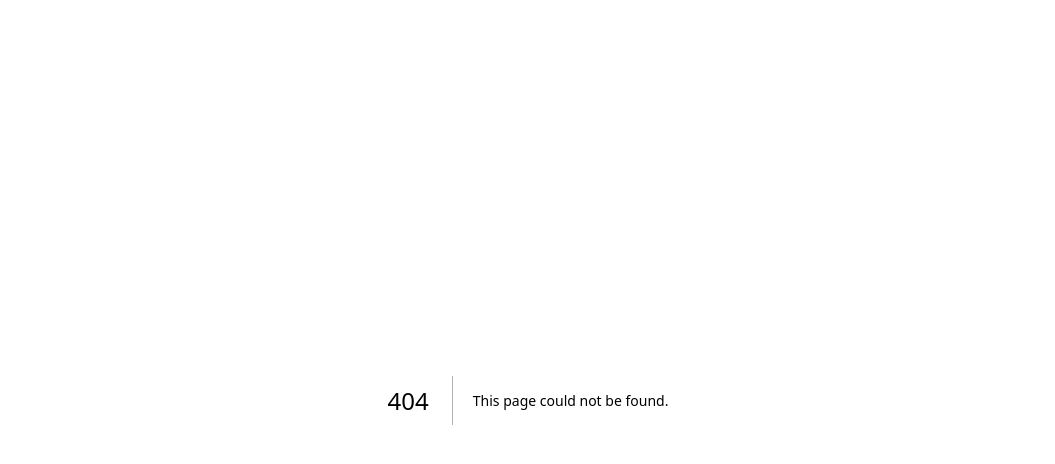
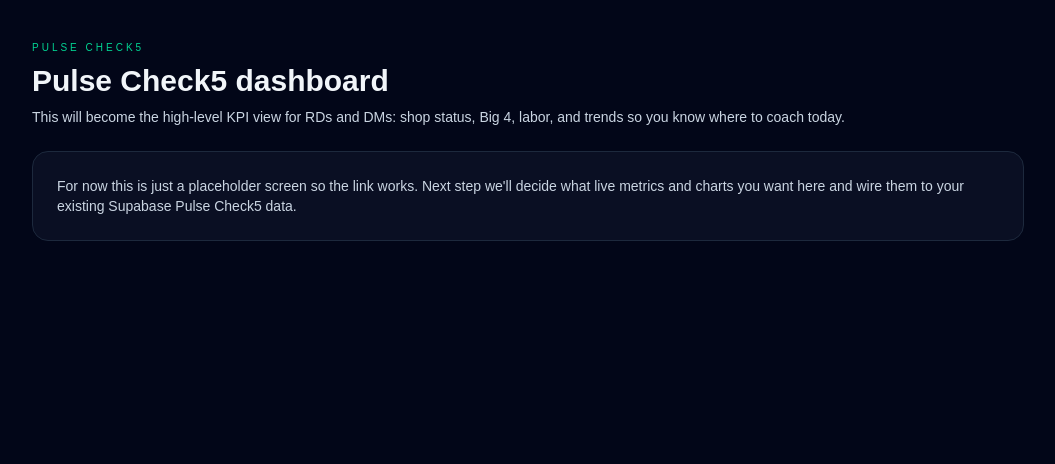
Before and after one commit to kwo744-075/pocketmanager5-site, a Next.js app: page /pulse-check5 in a window 1280 px wide. Before the commit this address had no page. Shown: the top 464 px of the page, without its empty margins (112-1167 px from the left). Built offline with nearby package versions, Linux system fonts and the light colour scheme.

Commit message:
Add Pulse Check5 page

```diff
--- /dev/null
+++ b/app/pulse-check5/page.tsx
@@ -0,0 +1,28 @@
+// app/pulse-check5/page.tsx
+
+export default function PulseCheckPage() {
+  return (
+    <main className="min-h-screen bg-slate-950 text-slate-100">
+      <div className="max-w-5xl mx-auto px-4 py-10 space-y-6">
+        <header className="space-y-2">
+          <p className="text-[10px] tracking-[0.3em] uppercase text-emerald-400">
+            Pulse Check5
+          </p>
+          <h1 className="text-3xl font-bold">Pulse Check5 dashboard</h1>
+          <p className="text-sm text-slate-300">
+            This will become the high-level KPI view for RDs and DMs: shop
+            status, Big 4, labor, and trends so you know where to coach today.
+          </p>
+        </header>
+
+        <section className="rounded-2xl border border-slate-800 bg-slate-900/60 p-6">
+          <p className="text-sm text-slate-300">
+            For now this is just a placeholder screen so the link works.
+            Next step we&apos;ll decide what live metrics and charts you want
+            here and wire them to your existing Supabase Pulse Check5 data.
+          </p>
+        </section>
+      </div>
+    </main>
+  );
+}
```
